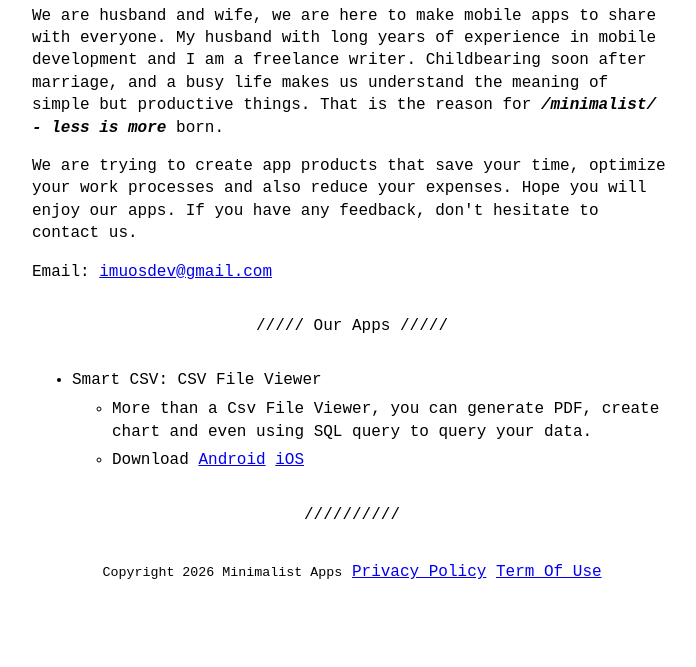
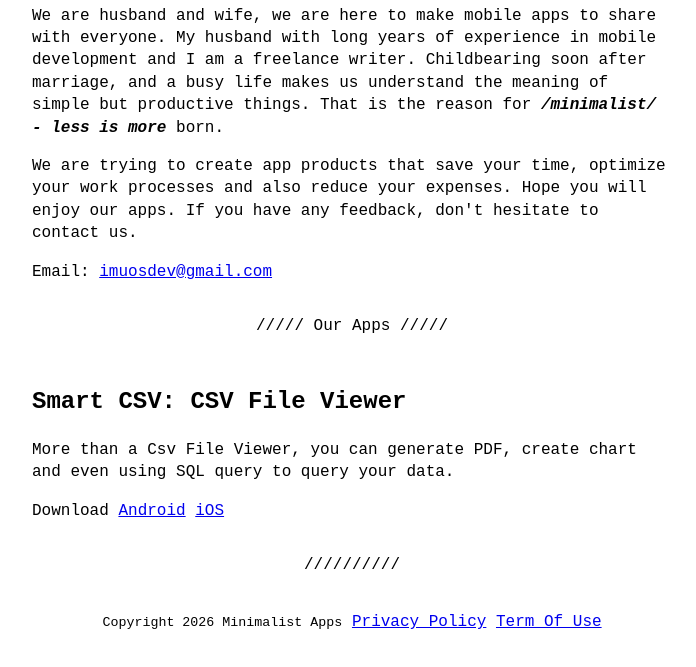
Before and after one commit to minimalistapps/minimalistapps, an Eleventy site: page index.njk in a window 1280 px wide. Shown: the part 147-814 px from the top of the page, without its empty margins (288-984 px from the left). Built offline with nearby package versions, Linux system fonts and the light colour scheme; Eleventy itself is replaced by a stand-in of ours; files that its build step writes are made by us from their sources.

Commit message:
Update page speed

```diff
--- a/_includes/base.njk
+++ b/_includes/base.njk
@@ -2,8 +2,8 @@
 title: Minimalist Apps
 has_footer: true
 ---
-
-<html>
+<!DOCTYPE html>
+<html lang="en">
   <head>
     <meta charset="utf-8">
     <meta name="viewport" content="width=device-width, initial-scale=1.0">
--- a/index.njk
+++ b/index.njk
@@ -21,16 +21,12 @@
           Email: <a href="mailto:imuosdev@gmail.com">imuosdev@gmail.com</a>
 </p>
 <hr data-content=" Our Apps "/>
-<ul>
-  {% for app in apps %}
-    <li>{{ app.name }}</li>
-    <ul>
-      <li>{{ app.description }}</li>
-      <li>
-        <span>Download</span>
-        <a href='https://play.google.com/store/apps/details?id=xyz.minimalistapps.smartcsv'>Android</a>
-        <a href='https://apps.apple.com/us/app/smart-csv-viewer-smart-tables/id1611962123'>iOS</a>
-      </li>
-    </ul>
-  {% endfor %}
-</ul>
+{% for app in apps %}
+  <h2>{{ app.name }}</h2>
+  <p>{{ app.description }}</p>
+  <p>
+    <span>Download</span>
+    <a href='https://play.google.com/store/apps/details?id=xyz.minimalistapps.smartcsv'>Android</a>
+    <a href='https://apps.apple.com/us/app/smart-csv-viewer-smart-tables/id1611962123'>iOS</a>
+  </p>
+{% endfor %}
```
